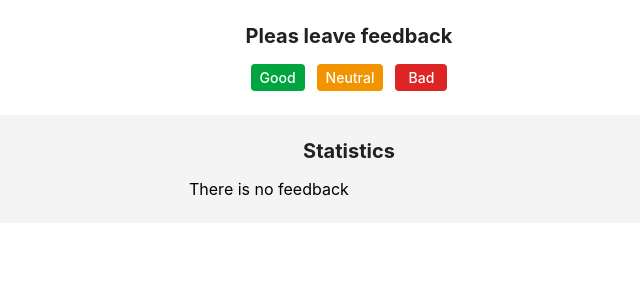
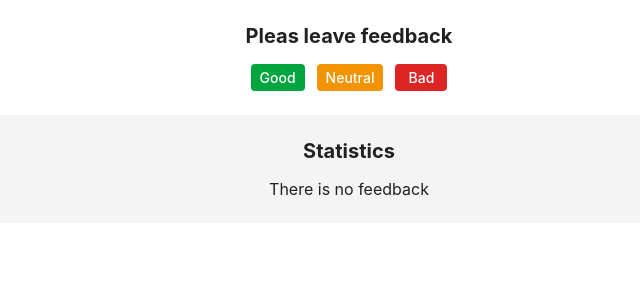
Before and after one commit to kuhai-anna/goit-react-hw-02-feedback, a React (Create React App) app: page / in a window 1280 px wide. Shown: the top 300 px of the page, without its empty margins (291-931 px from the left). Built offline with nearby package versions, Linux system fonts and the light colour scheme.

Commit message:
Add styles to the Notification component

```diff
--- a/src/components/Notification/Notification.jsx
+++ b/src/components/Notification/Notification.jsx
@@ -1,7 +1,8 @@
 import PropTypes from 'prop-types';
+import { NotificationMessage } from './Notification.styled';
 
 export const Notification = ({ message }) => {
-  return <p>{message}</p>;
+  return <NotificationMessage>{message}</NotificationMessage>;
 };
 
 Notification.propTypes = {
--- /dev/null
+++ b/src/components/Notification/Notification.styled.jsx
@@ -0,0 +1,9 @@
+import styled from 'styled-components';
+
+export const NotificationMessage = styled.p`
+  text-align: center;
+  font-size: 16px;
+  color: ${props => {
+    return props.theme.colors.text;
+  }};
+`;
```
